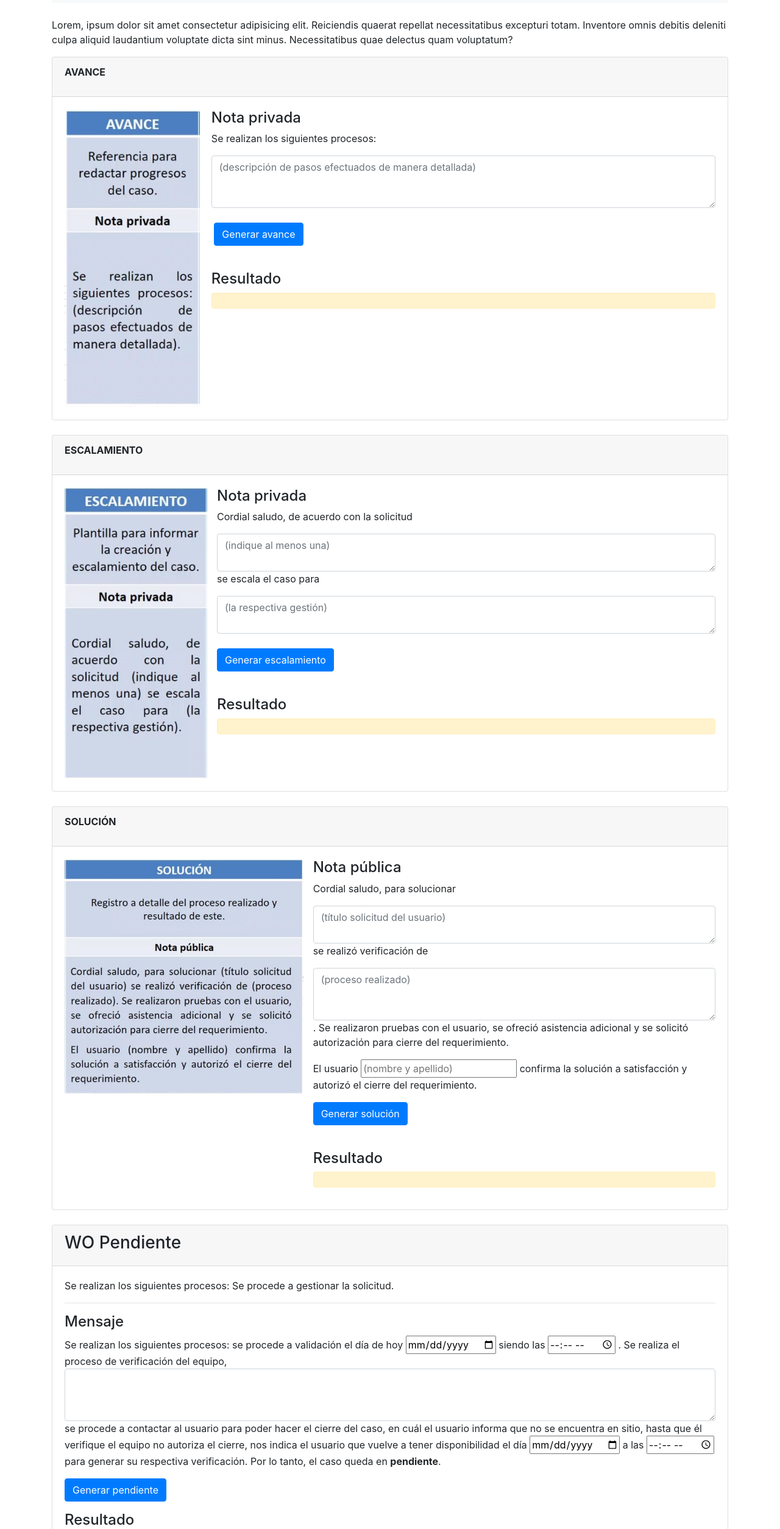
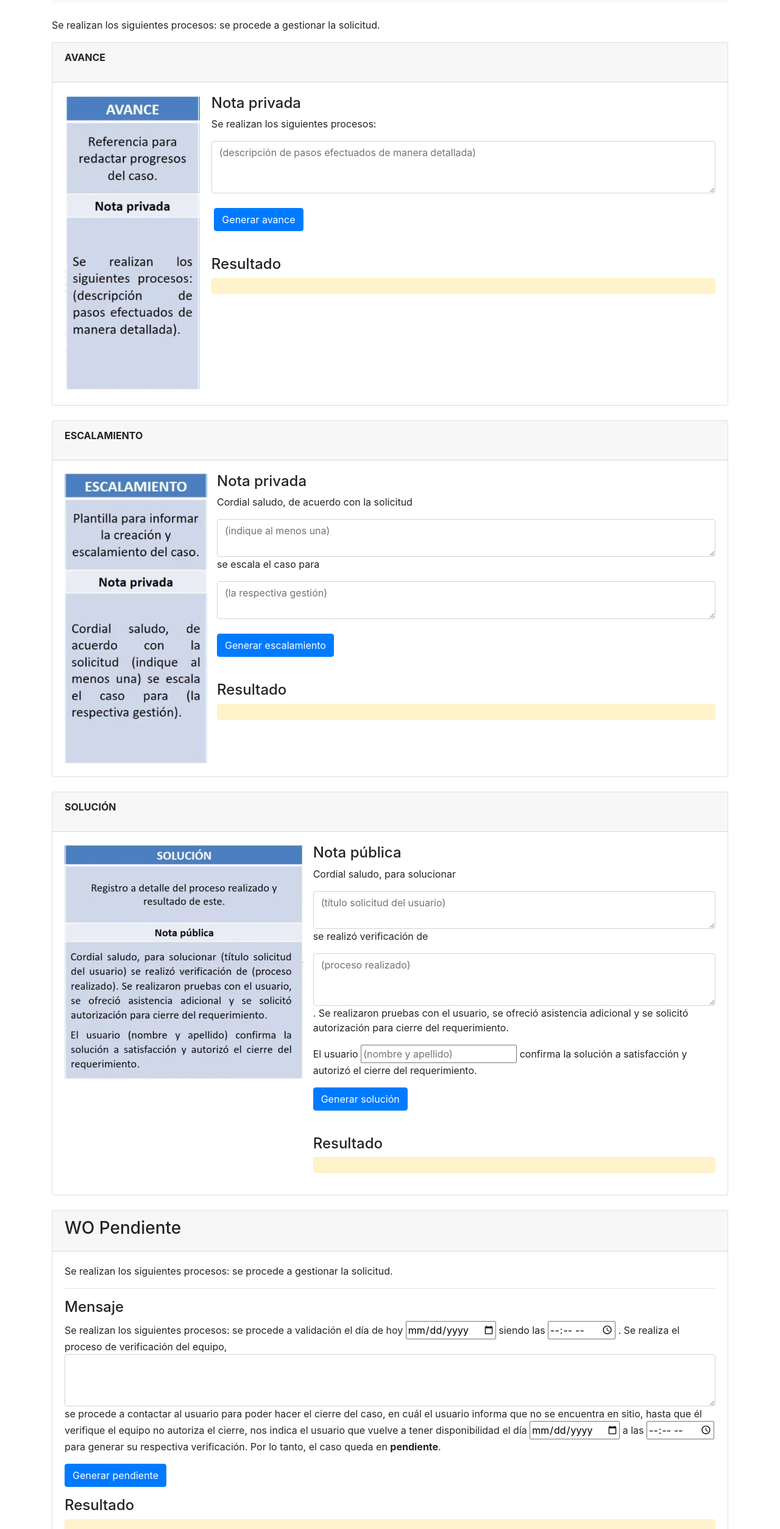
Before and after one commit to jicaicedos/webplantillaincidentes, a website: page pages/plantillas.html in a window 1280 px wide. Shown: the part 53-2560 px from the top of the page at 61% size. Drawn offline with nearby package versions, Linux system fonts and the light colour scheme; files whose address does not match are found by name.

Commit message:
cambio de mensaje de inicio de procesos

```diff
--- a/pages/plantillas.html
+++ b/pages/plantillas.html
@@ -67,7 +67,7 @@
   <br>
   <div class="container">
     <div>
-      <p>Lorem, ipsum dolor sit amet consectetur adipisicing elit. Reiciendis quaerat repellat necessitatibus excepturi totam. Inventore omnis debitis deleniti culpa aliquid laudantium voluptate dicta sint minus. Necessitatibus quae delectus quam voluptatum?</p>
+      <p>Se realizan los siguientes procesos: se procede a gestionar la solicitud.</p>
     </div>
     <div class="card">
       <div class="card-header">
@@ -199,7 +199,7 @@
         <h3>WO Pendiente</h3>
       </div>
       <div class="card-body">
-        <p>Se realizan los siguientes procesos: Se procede a gestionar la solicitud.</p>
+        <p>Se realizan los siguientes procesos: se procede a gestionar la solicitud.</p>
         <hr>
         <h4>Mensaje</h4>
         <form action="">
```
